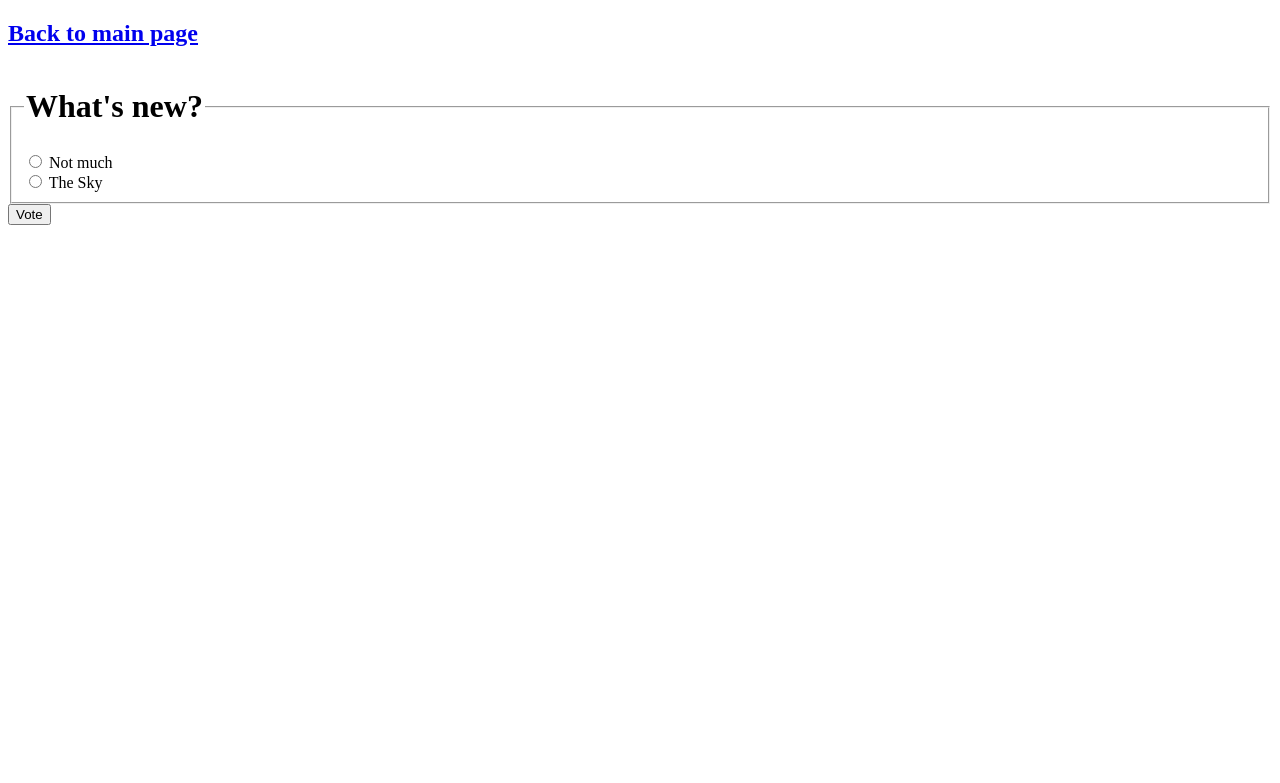
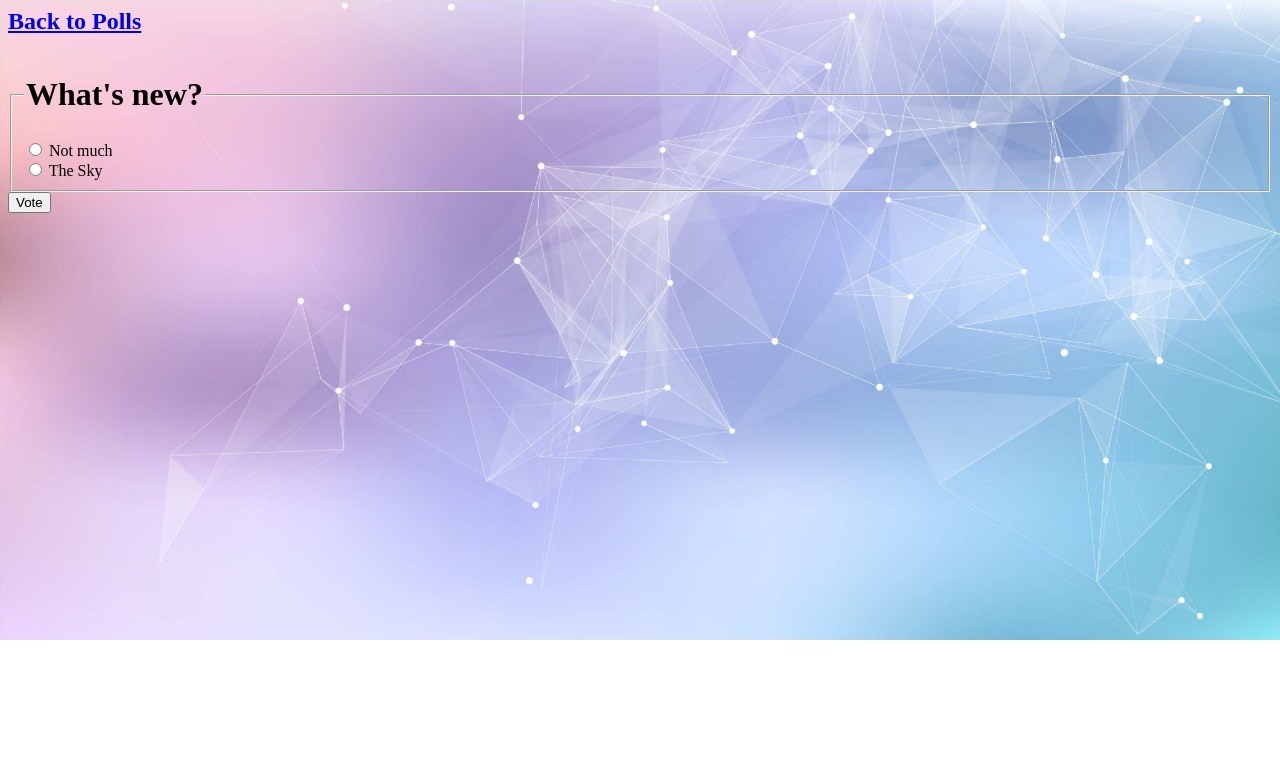
Before and after one commit to arsenbai/django_poll, a Django app: page /polls/1/ in a window 1280 px wide. Shown: the top 783 px of the page. Run offline with Django 5.2, Linux system fonts and the light colour scheme; data comes from the database, SQL or seed files in the repository; both versions use the stored data as it was after the commit.

Commit message:
add static files (css style and background image)

```diff
--- /dev/null
+++ b/djangotutorial/polls/static/polls/style.css
@@ -0,0 +1,8 @@
+body {
+    background: white url("images/background.png") no-repeat;
+    background-size: 100vw auto;
+}
+
+li a {
+    color: green;
+}
--- a/djangotutorial/polls/templates/polls/detail.html
+++ b/djangotutorial/polls/templates/polls/detail.html
@@ -1,13 +1,15 @@
-<!DOCTYPE html>
+{% load static %}
+
 <html lang="en">
 <head>
     <meta charset="UTF-8">
     <title>{{ question }}</title>
+    <link rel="stylesheet" href="{% static 'polls/style.css' %}">
 </head>
 <body>
 
 <h2>
-    <a href="{% url 'polls:index' %}">Back to main page</a>
+    <a href="{% url 'polls:index' %}">Back to Polls</a>
 </h2>
 
     <form action="{% url 'polls:vote' question.id %}" method="post">
--- a/djangotutorial/polls/templates/polls/home.html
+++ b/djangotutorial/polls/templates/polls/home.html
@@ -1,8 +1,10 @@
-<!DOCTYPE html>
+{% load static %}
+
 <html lang="en">
 <head>
     <meta charset="UTF-8">
     <title>HomePage</title>
+    <link rel="stylesheet" href="{% static 'polls/style.css' %}">
 </head>
 <body>
 <div style="display: flex; justify-content: left; align-items: center;">
--- a/djangotutorial/polls/templates/polls/index.html
+++ b/djangotutorial/polls/templates/polls/index.html
@@ -1,3 +1,5 @@
+{% load static %}
+
 <html lang="en-US">
 <head>
     <meta charset="UTF-8">
@@ -5,6 +7,7 @@
           content="width=device-width, user-scalable=no, initial-scale=1.0, maximum-scale=1.0, minimum-scale=1.0">
     <meta http-equiv="X-UA-Compatible" content="ie=edge">
     <title>Polls</title>
+    <link rel="stylesheet" href="{% static 'polls/style.css' %}">
 </head>
 <body>
     {% if latest_question_list %}
```
Also changed, not shown: djangotutorial/polls/templates/polls/results.html (+14 -1 lines), djangotutorial/db.sqlite3, djangotutorial/polls/static/polls/images/background.png (added).
